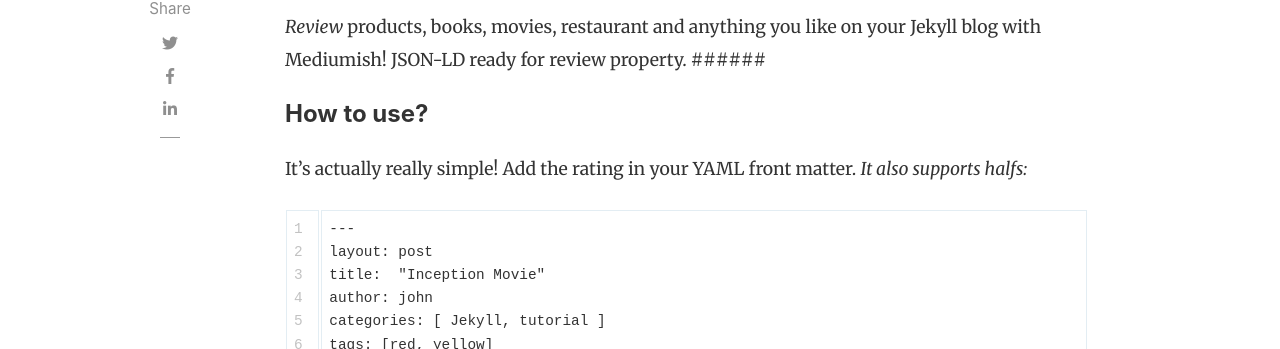
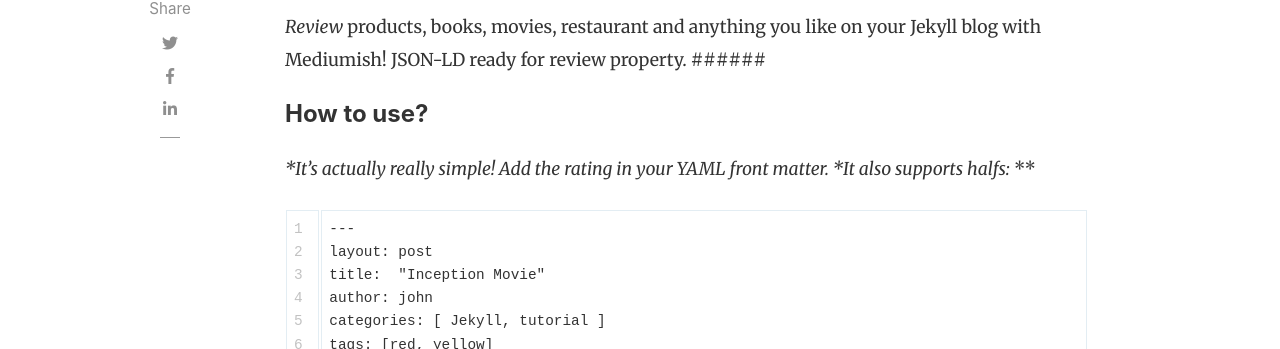
Before and after one commit to davbree/best-rosemary, a Jekyll site: the page built from _posts/2018-01-11-customer-service.md, in a window 1280 px wide and 900 px high, scrolled down 835 px. Shown: the part 102-451 px from the top of the window. Built offline with Jekyll 4.4.1, drawn with Linux system fonts in a browser that asks for light colours; nearby versions of some CDN libraries; comment, search, counter and statistics services are not loaded.

````diff
--- a/_posts/2018-01-11-customer-service.md
+++ b/_posts/2018-01-11-customer-service.md
@@ -21,8 +21,8 @@ rating: 4.5
 ######
 #### How to use?
 
-It's actually really simple! Add the rating in your YAML front matter. *It also supports halfs:*
-
+**It's actually really simple! Add the rating in your YAML front matter. *It also supports halfs:*
+**
 ```html
 ---
 layout: post
````
